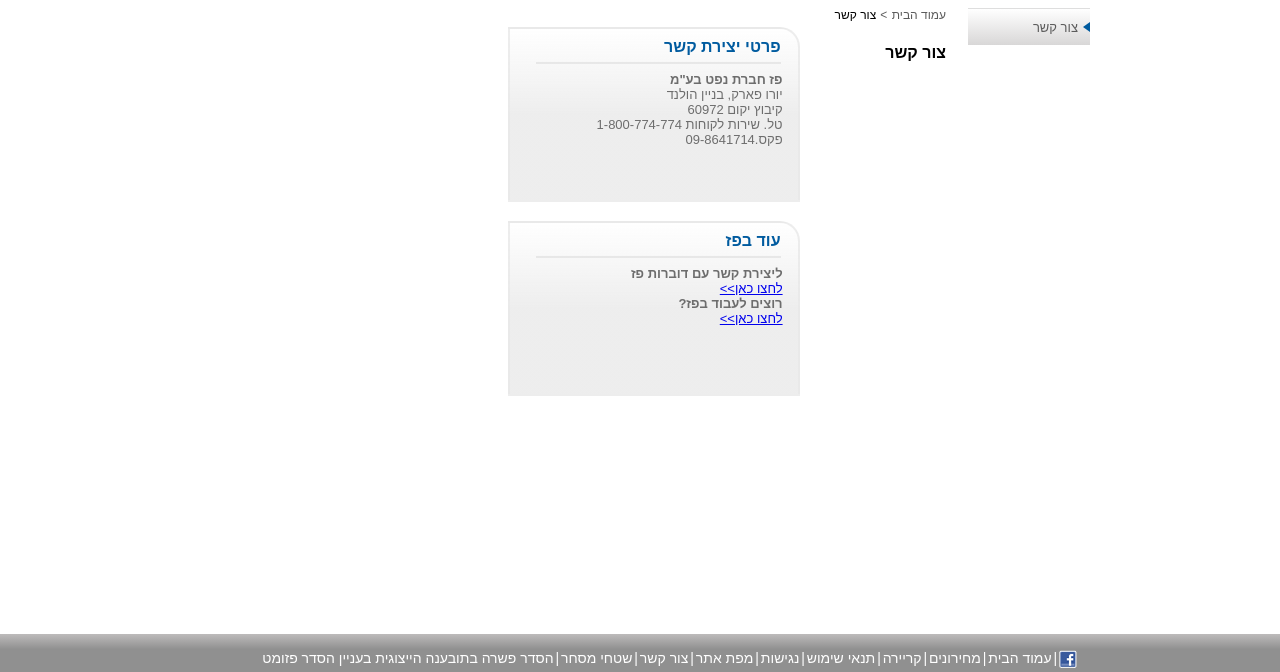
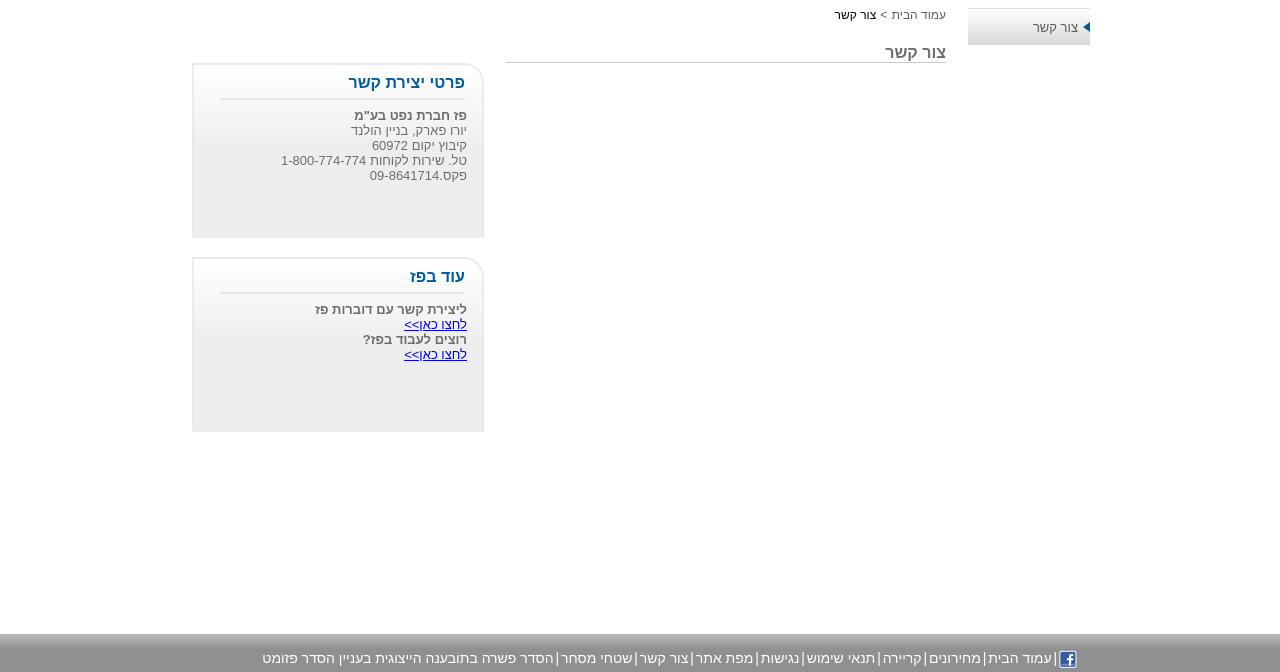
Before and after one commit to mendelhalp/Paz-old-site, a plain HTML site: page contact.html in a window 1280 px wide. Shown: the part 128-800 px from the top of the page. Drawn offline with Linux system fonts and the light colour scheme.

Commit message:
position contact info and more

```diff
--- a/style.css
+++ b/style.css
@@ -293,9 +293,11 @@ footer .red > a{
     text-shadow:0.2px 0.2px rgb(75, 75, 75);
 }
 
+
 body .contact-section{
     width: 900px;
     margin: 136px auto 0 auto;
+    flex-wrap: nowrap;
 }
 .contact-section > .column{
     margin-left: 22px;
@@ -359,14 +361,22 @@ body .contact-section{
     color: var(--blue);
     text-decoration: underline;
 }
+.contact-section .column h4{
+    color: var(--dark-grey);
+    border-bottom: solid 1px #cacaca;
+    width: 440px;
+}
 .contact-section .column:last-of-type > div{
     width: 292px;
     height: 175px;
     border: 2px solid rgba(233,233,233,0.8);
     padding: 0 15px;
-    margin: 19px 13px 0 0;
+    margin: 19px 0 0 0;
     border-top-right-radius: 20px;
     background: linear-gradient(0deg, rgba(233, 233, 233, 0.8) 50%, #fff);
+}
+.contact-section .column:last-of-type > div:first-of-type{
+    margin-top: 55px;
 }
 .contact-section .column:last-of-type h4{
     color: var(--blue);
```
